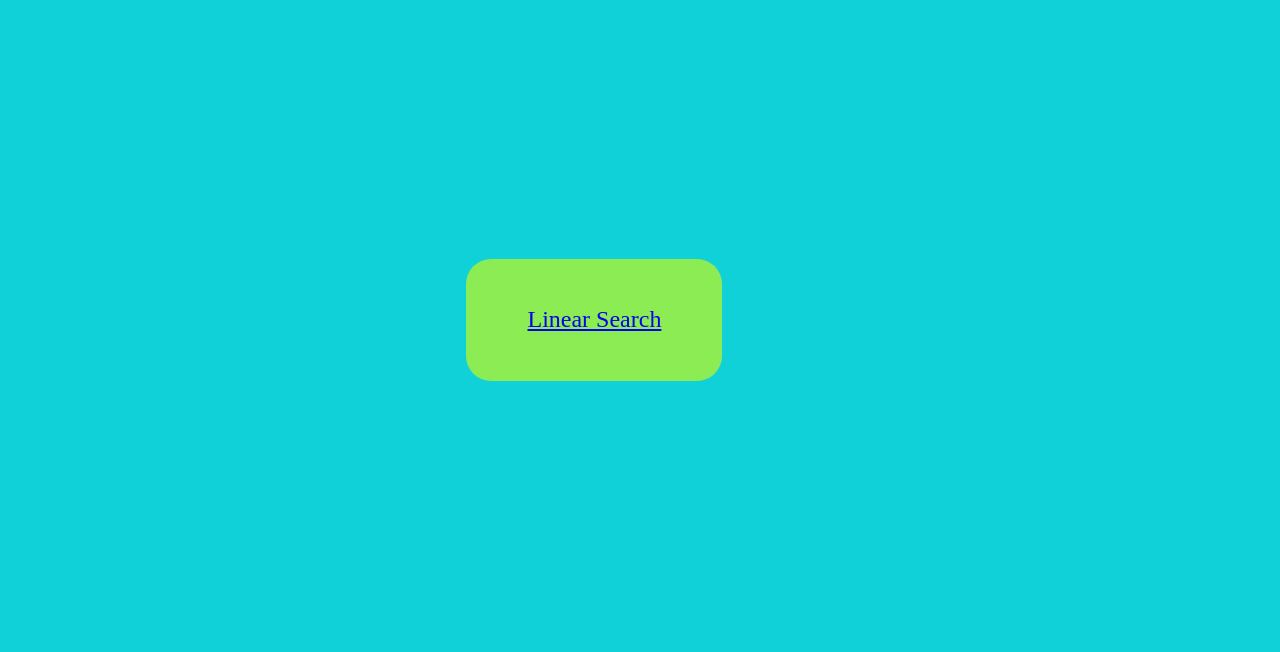
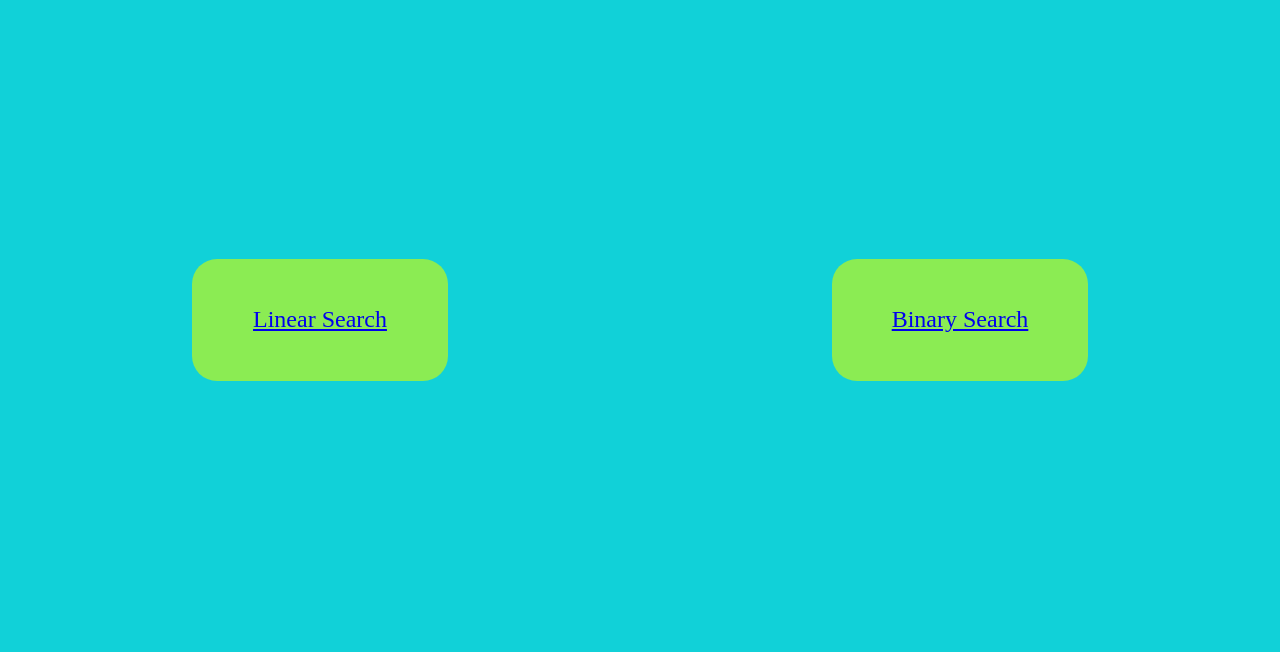
Before and after one commit to SastaStudent/DSA-Visual-Project, a plain HTML site: page index.html in a window 1280 px wide. Shown: the part 85-737 px from the top of the page. Drawn offline with Linux system fonts and the light colour scheme.

Commit message:
CSS file of Index.html updated

```diff
--- a/style.css
+++ b/style.css
@@ -36,7 +36,7 @@ body {
     height: 85%;
     background-color: #11d1d8;
 }
-#linear-Search{
+#linear-Search,#binary-search{
     width: 20%;
     height: 18%;
     border-radius: 25px;
```
